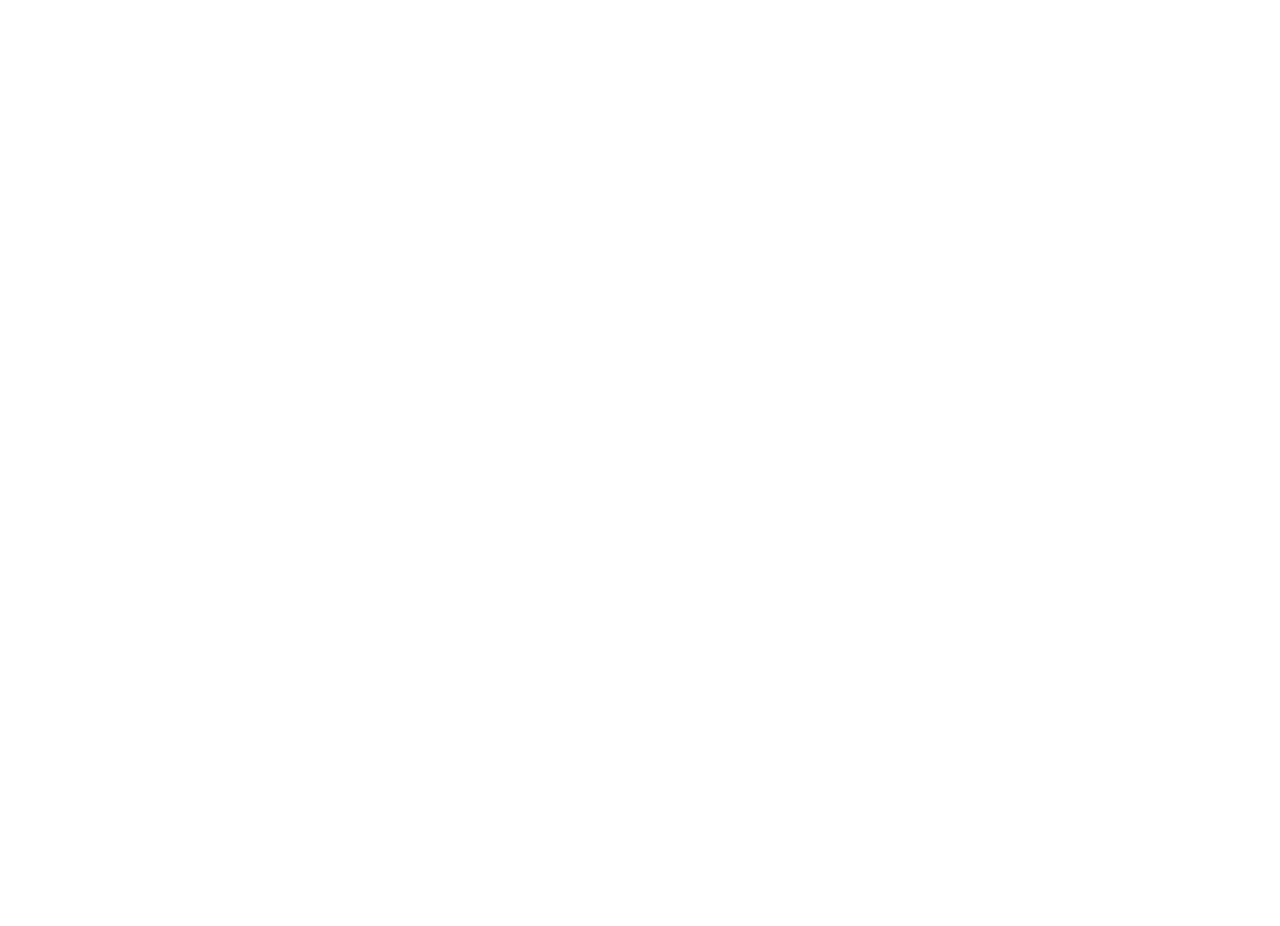
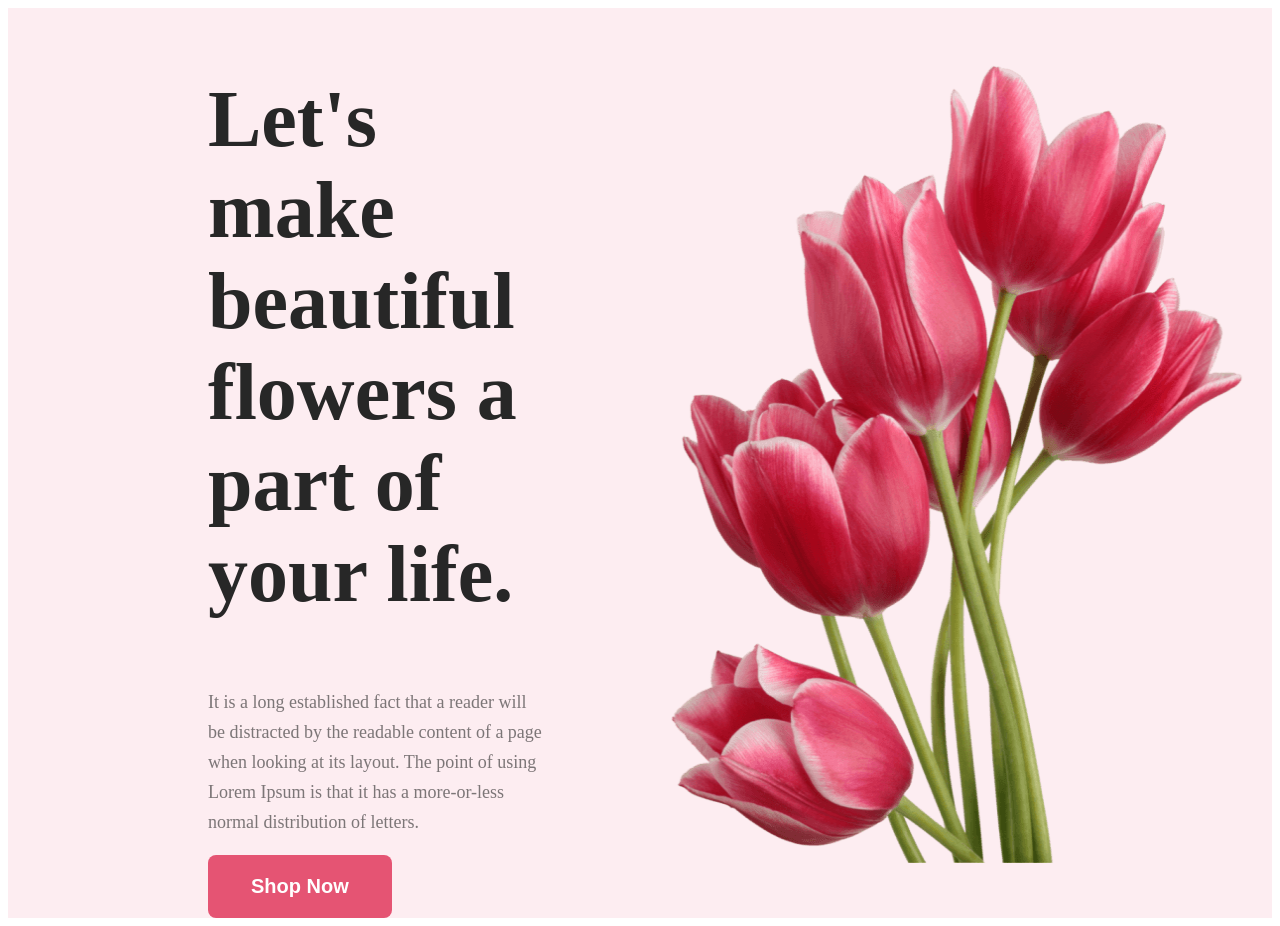
Before and after one commit to mejbahrafe1/flower-shop, a plain HTML site: page index.html in a window 1280 px wide. Before the commit the page ends 800 px from the top, so only its background shows below. Drawn offline with Linux system fonts and the light colour scheme.

Commit message:
header added

```diff
--- a/index.html
+++ b/index.html
@@ -11,8 +11,22 @@
 
 </head>
 
+
 <body>
-    <header>
+    <header class="header">
+        <div class="header-container">
+
+            <div class="header-item">
+                <h2 class="header-title">Let's make beautiful flowers a part of your life.</h2>
+                <p class="header-discription">
+                    It is a long established fact that a reader will be distracted by the readable content of a page when looking at its layout. The point of using Lorem Ipsum is that it has a more-or-less normal distribution of letters.
+                </p>
+                <button class="header-btn">Shop Now</button>
+            </div>
+
+                <img width="630px" height="800px" src="image/pngwing 10.png" alt="">
+
+        </div>
 
     </header>
     <main>
--- a/styles/flower.css
+++ b/styles/flower.css
@@ -0,0 +1,46 @@
+/* shared style  */
+
+
+
+/* header style  */
+.header {
+    background-color: rgba(229, 84, 115, 0.10);
+
+}
+
+.header-container {
+    display: flex;
+    justify-content: space-around;
+    align-items: center;
+    gap: 95px;
+}
+
+.header-item {
+    padding-left: 200px;
+
+}
+
+.header-title {
+    color: #272727;
+    font-size: 80px;
+    font-weight: 800;
+
+
+}
+
+.header-discription {
+    color: rgba(39, 39, 39, 0.60);
+    font-size: 18px;
+    font-weight: 400;
+    line-height: 30px;
+}
+
+.header-btn {
+    color: #FFF;
+    font-size: 20px;
+    font-weight: 700;
+    border-radius: 8px;
+    background-color: #E55473;
+    border: 0 ;
+    padding:20px 43px;
+}
```
